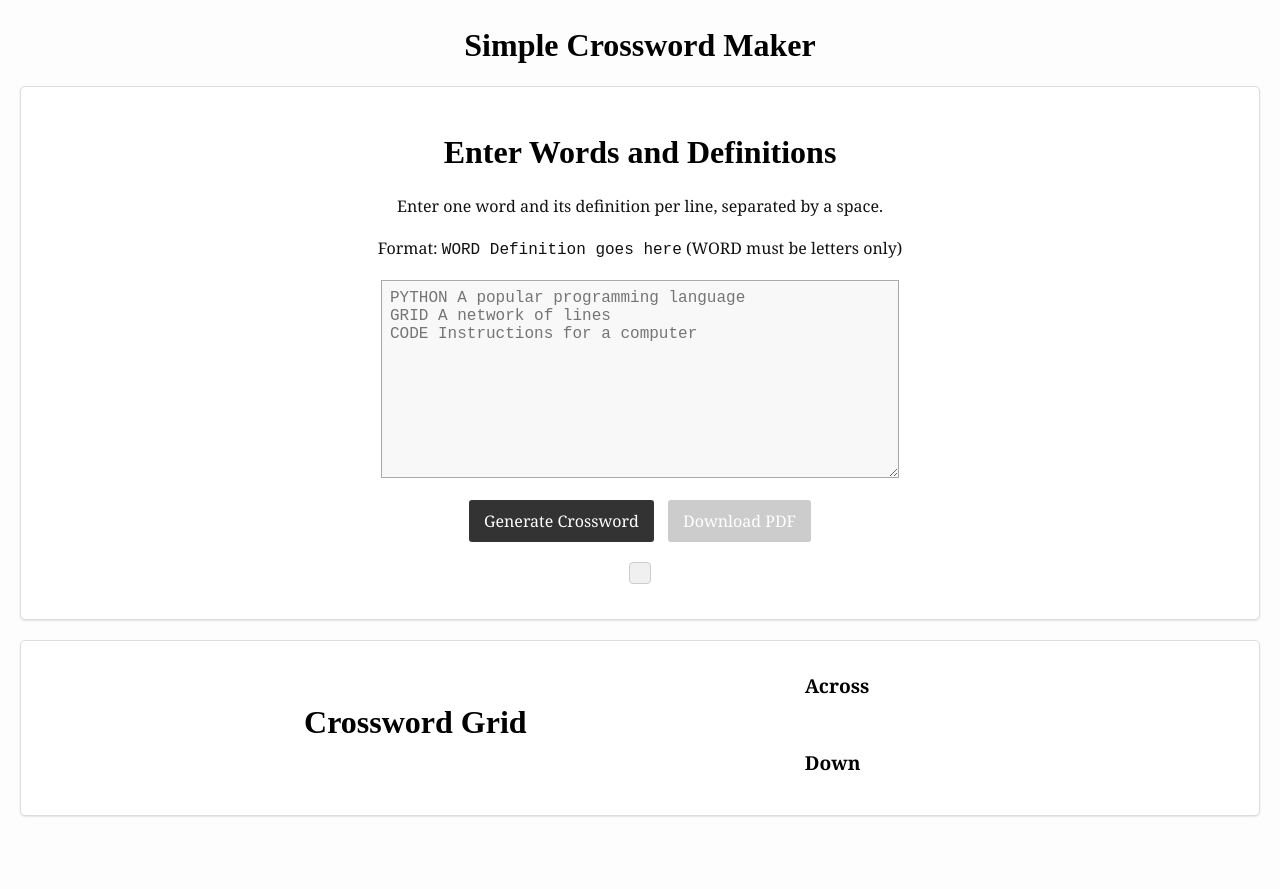
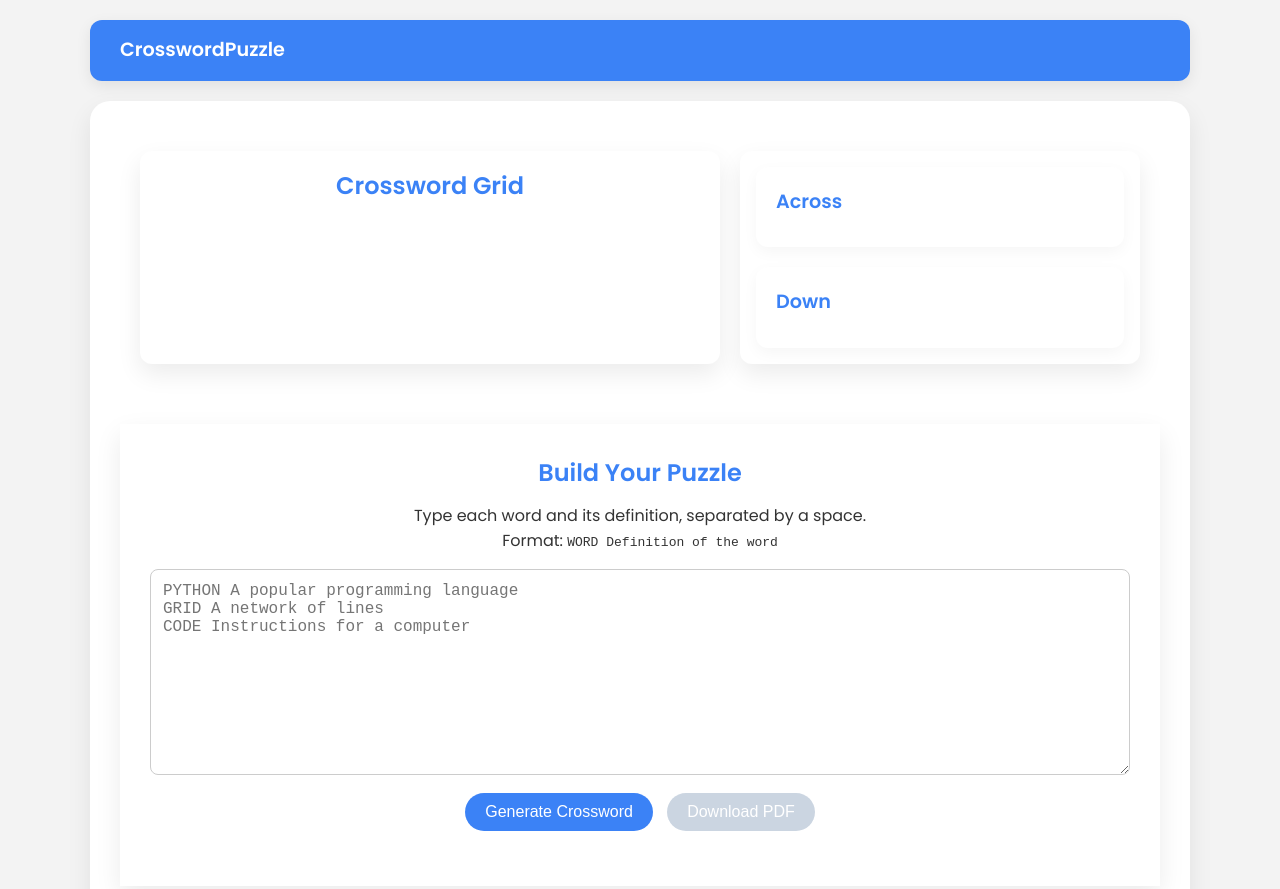
Before and after one commit to Haxxorbanz/CrosswordPuzzle, a plain HTML site: page index.html in a window 1280 px wide. Shown: the top 889 px of the page. Before the commit the page ends 836 px from the top, so only its background shows below. Drawn offline with nearby package versions, Linux system fonts and the light colour scheme.

Commit message:
updated color pallete and font

```diff
--- a/index.html
+++ b/index.html
@@ -9,45 +9,46 @@
     <script src="https://cdnjs.cloudflare.com/ajax/libs/jspdf/2.5.1/jspdf.umd.min.js"></script>
 </head>
 <body>
-    <h1>Simple Crossword Maker</h1>
 
-    <div class="input-section">
-        <h2>Enter Words and Definitions</h2>
-        <p>Enter one word and its definition per line, separated by a space.</p>
-        <p>Format: <code>WORD Definition goes here</code> (WORD must be letters only)</p>
-        <textarea id="wordInput" rows="10" cols="50" placeholder="PYTHON A popular programming language
-GRID A network of lines
-CODE Instructions for a computer"></textarea>
-        <br>
-        <button id="generateBtn">Generate Crossword</button>
-        <button id="downloadPdfBtn" disabled>Download PDF</button> <!-- Added PDF button, initially disabled -->
-        <p id="status"></p>
+      <!-- Header -->
+  <header class="header-bar">
+    <h1>CrosswordPuzzle</h1>
+  </header>
+
+
+<div class="blue-container">
+  <div class="output-section">
+    <!-- Left side: Grid -->
+    <div class="grid-container">
+      <h2>Crossword Grid</h2>
+      <div id="crossword-grid-display"></div>
     </div>
 
-    <div class="output-section">
-        <div class="grid-container">
-            <h2>Crossword Grid</h2>
-            <!-- Container for the grid display -->
-            <div id="crossword-grid-display">
-                <!-- Grid will be generated here by JavaScript -->
-            </div>
-        </div>
+    <!-- Right side: Clues -->
+    <div class="clues-container">
+      <div class="clues-list">
+        <h2>Across</h2>
+        <ul id="across-clues"></ul>
+      </div>
+      <div class="clues-list">
+        <h2>Down</h2>
+        <ul id="down-clues"></ul>
+      </div>
+    </div>
+  </div>
 
-        <div class="clues-container">
-            <div class="clues-list">
-                <h2>Across</h2>
-                <ul id="across-clues">
-                     <!-- Across clues will be generated here -->
-                </ul>
-            </div>
-            <div class="clues-list">
-                <h2>Down</h2>
-                <ul id="down-clues">
-                     <!-- Down clues will be generated here -->
-                </ul>
-            </div>
-        </div>
-    </div>
+
+<!-- Bottom full-width prompt section -->
+<div class="input-section full-width-input">
+  <h2>Build Your Puzzle</h2>
+  <p>Type each word and its definition, separated by a space.</p>
+  <p>Format: <code>WORD Definition of the word</code></p>
+  <textarea id="wordInput" rows="10" placeholder="PYTHON A popular programming language&#10;GRID A network of lines&#10;CODE Instructions for a computer"></textarea>
+  <br>
+  <button id="generateBtn">Generate Crossword</button>
+  <button id="downloadPdfBtn" disabled>Download PDF</button>
+  <p id="status"></p>
+</div>
 
     <script src="script.js"></script>
 </body>
--- a/styles.css
+++ b/styles.css
@@ -1,309 +1,291 @@
-body {
-    font-family: 'Georgia', serif;
-    line-height: 1.6;
-    margin: 10px;
-    background-color: #fdfdfd;
-    color: #111;
+/* Import Google Font */
+@import url('https://fonts.googleapis.com/css2?family=Poppins:wght@400;600&display=swap');
+
+/* Reset & Base Styles */
+* {
+    margin: 0;
+    padding: 0;
+    box-sizing: border-box;
 }
 
-h1, h2 {
-    text-align: center;
-    color: #000;
-    margin-top: 15px;
-    margin-bottom: 10px;
-    font-weight: bold;
-    font-family: 'Times New Roman', Times, serif;
+body {
+    font-family: 'Poppins', sans-serif;
+    background: linear-gradient(135deg, #f3f3f3, #f3f3f3);
+    color: #333;
+    line-height: 1.6;
+    padding: 20px;
 }
 
-.input-section, .output-section {
-    background-color: #fff;
-    padding: 15px;
-    margin-bottom: 15px;
-    border-radius: 5px;
-    box-shadow: 0 1px 2px rgba(0,0,0,0.1);
-    border: 1px solid #ddd;
+/* Header Bar */
+.header-bar {
+    background-color: #3b82f6;
+    padding: 15px 30px;
+    display: flex;
+    justify-content: flex-start;
+    align-items: center;
+    max-width: 1100px;       /* Same as .blue-container */
+    width: 100%;
+    border-radius: 12px;
+    margin: 0 auto 20px;     /* Center horizontally */
+    box-shadow: 0 5px 15px rgba(0, 0, 0, 0.08);
 }
 
+.header-bar h1 {
+    color: white;
+    font-size: 1.2rem;
+    font-weight: 600;
+    margin: 0;
+}
+
+
+
+/* Typography */
+h1 {
+    text-align: center;
+    font-size: 2.8rem;
+    color: #3b82f6;
+    margin-bottom: 10px;
+}
+
+h2 {
+    font-size: 1.5rem;
+    color: #3b82f6;
+    margin-bottom: 10px;
+    font-weight: 600;
+}
+
+/* Input Section */
 .input-section {
+    background: rgb(182, 153, 167);
+    border-radius: 15px;
+    max-width: 800px;
+    margin: 0 auto 30px;
+    padding: 30px;
+    box-shadow: 0 8px 25px rgba(0, 0, 0, 0.05);
     text-align: center;
 }
 
-textarea {
-    width: 95%;
-    max-width: none;
-    margin-bottom: 10px;
-    border: 1px solid #aaa;
-    padding: 8px;
-    font-family: monospace;
-    font-size: 0.9em;
-    background-color: #f8f8f8;
-    color: #222;
+.input-section textarea {
+    width: 100%;
+    padding: 12px;
+    border: 1px solid #cbd5e0;
+    border-radius: 8px;
+    font-size: 0.95em;
+    font-family: 'Courier New', Courier, monospace;
+    background-color: #f9fafb;
+    margin-top: 15px;
+    resize: vertical;
+    transition: border-color 0.3s;
 }
 
+.input-section textarea:focus {
+    border-color: #7f9cf5;
+    outline: none;
+}
+
+/* Buttons */
 button {
-    padding: 8px 12px;
-    background-color: #333;
+    margin: 10px 5px;
+    padding: 10px 20px;
+    border: none;
+    border-radius: 25px;
+    background: linear-gradient(135deg, #3b82f6, #3b82f6);
     color: white;
-    border: none;
-    border-radius: 3px;
+    font-size: 1em;
+    font-weight: 500;
     cursor: pointer;
-    font-size: 0.9em;
-    margin: 5px;
-    font-family: 'Georgia', serif;
-    display: inline-flex;
-    align-items: center;
-    gap: 6px;
+    transition: transform 0.2s ease, box-shadow 0.2s ease;
 }
 
 button:hover {
-    background-color: #000;
+    transform: translateY(-2px);
+    box-shadow: 0 5px 15px rgba(99, 102, 241, 0.3);
 }
 
 button:disabled {
-    background-color: #cccccc;
+    background: #cbd5e1;
     cursor: not-allowed;
-}
-
-#status {
-    margin: 15px auto;
-    color: #333;
-    background-color: #f0f0f0;
-    border: 1px solid #ccc;
-    padding: 10px;
-    border-radius: 4px;
-    font-weight: bold;
-    width: fit-content;
-    text-align: center;
-    white-space: pre-wrap;
-    transition: all 0.3s ease-in-out;
-    font-family: 'Georgia', serif;
     box-shadow: none;
 }
 
-.output-section {
-    display: flex;
-    flex-direction: column;
-    align-items: center;
-    gap: 20px;
+/* Status Message */
+#status {
+    margin-top: 15px;
+    font-weight: bold;
+    color: #4b5563;
 }
 
+/* Blue Container */
+.blue-container {
+    background-color: #ffffff;
+    padding: 30px;
+    border-radius: 20px;
+    max-width: 1100px;
+    margin: 0 auto;
+    box-shadow: 0 10px 25px rgba(0, 0, 0, 0.08);
+}
+
+/* Output Section */
+/* Output section: flex row with clues on left */
+.output-section {
+  display: flex;
+  justify-content: space-between;
+  gap: 20px;
+  flex-wrap: wrap; /* Important for smaller screens */
+  padding: 20px;
+}
+
+
+/* Clues now take the left side */
+.clues-container {
+  flex: 1;
+  min-width: 250px;
+  max-width: 400px;
+  background-color: #ffffff;
+  border-radius: 12px;
+  padding: 16px;
+  box-sizing: border-box;
+   box-shadow: 0 10px 25px rgba(0, 0, 0, 0.08);
+}
+
+/* Grid stays on the right */
 .grid-container {
-    width: 95%;
-    min-width: auto;
-    display: flex;
-    flex-direction: column;
-    align-items: center;
+  flex: 1;
+  max-width: 600px; /* Adjust based on desired size */
+  overflow-x: auto; /* Scroll if grid gets too wide */
+  background-color: #ffffff;
+  border-radius: 12px;
+  padding: 16px;
+   box-shadow: 0 10px 25px rgba(0, 0, 0, 0.08);
+}
+/* Full-width input section at bottom */
+.full-width-input {
+    margin-top: 40px;
+    width: 100%;
+    max-width: none;
+    border-radius: 0;
+    box-shadow: none;
+    background: #ffffff;
+     box-shadow: 0 10px 25px rgba(0, 0, 0, 0.08);
+}
+
+.full-width-input textarea {
+    width: 100%;
+    max-width: none;
+    font-family: 'Courier New', Courier, monospace;
+    background: #fff;
+    border: 1px solid #ccc;
+    padding: 12px;
+    font-size: 1em;
+    box-sizing: border-box;
+
+}
+
+/* Responsive: stack on smaller screens */
+@media (max-width: 768px) {
+    .output-section {
+        flex-direction: column;
+        align-items: center;
+    }
+
+    .clues-container,
+    .grid-container {
+        width: 100%;
+    }
+}
+
+/* Crossword Grid */
+.grid-container {
+    width: 100%;
+    text-align: center;
 }
 
 #crossword-grid-display {
     display: grid;
-    border: none;
-    margin-top: 15px;
-    background-color: transparent;
+    gap: 2px;
+    margin-top: 20px;
+    justify-content: center;
 }
 
 .grid-cell {
-    background-color: black; /* Default: black for empty cells */
-    border: 0.5px solid #888;
-    width: 25px;
-    height: 25px;
+    width: 35px;
+    height: 35px;
+    background-color: #d2e3ff;
+    border: 1px solid #ccc;
+    color: #000;
+    font-weight: bold;
+    font-size: 14px;
     display: flex;
+    align-items: center;
     justify-content: center;
-    align-items: center;
     position: relative;
-    box-sizing: border-box;
-    font-size: 14px;
-    font-weight: bold;
-    text-transform: uppercase;
-    color: black;
-    user-select: none;
-    -webkit-user-select: none;
-    -moz-user-select: none;
-    -ms-user-select: none;
 }
 
 .letter-cell {
     background-color: white;
-    color: black;
-}
-
-.grid-cell:not(.letter-cell) {
-    background-color: black;
+    color: #111;
 }
 
 .clue-number {
     position: absolute;
-    top: 1px;
-    left: 2px;
-    font-size: 8px;
-    font-weight: normal;
-    color: #eee;
-    line-height: 1;
-    pointer-events: none;
+    top: 2px;
+    left: 4px;
+    font-size: 9px;
+    color: #777;
 }
 
+/* Clues Section */
 .clues-container {
-    width: 95%;
-    min-width: auto;
     display: flex;
     flex-direction: column;
-    gap: 15px;
+    gap: 20px;
+}
+
+.clues-list {
+    background: white;
+    padding: 20px;
+    border-radius: 12px;
+    box-shadow: 0 5px 15px rgba(0, 0, 0, 0.04);
 }
 
 .clues-list h2 {
-    font-size: 1em;
-    margin-top: 10px;
-    margin-bottom: 5px;
-    text-align: center;
-    font-family: 'Georgia', serif;
+    font-size: 1.2rem;
+    margin-bottom: 10px;
+    color: #3b82f6;
 }
 
 .clues-list ul {
     list-style-type: none;
-    padding-left: 15px;
+    padding-left: 0;
 }
 
 .clues-list li {
-    margin-bottom: 5px;
-    font-size: 0.85em;
-    color: #111;
-    font-family: 'Georgia', serif;
+    font-size: 0.95em;
+    margin-bottom: 6px;
+    color: #374151;
 }
 
-/* Tablet and Desktop */
+/* Responsive Layout */
 @media (min-width: 768px) {
-    body {
-        margin: 20px;
-        font-size: 16px;
-    }
-
-    h1, h2 {
-        font-size: 2em;
-        margin-top: 20px;
-        margin-bottom: 15px;
-    }
-
-    .input-section, .output-section {
-        padding: 20px;
-        margin-bottom: 20px;
-    }
-
-    textarea {
-        width: 80%;
-        max-width: 500px;
-        font-size: 1em;
-    }
-
-    button {
-        padding: 10px 15px;
-        font-size: 1em;
-    }
-
-    #status {
-        font-size: 1em;
-        text-align: left;
-    }
-
     .output-section {
         flex-direction: row;
-        flex-wrap: wrap;
-        justify-content: center;
-        gap: 30px;
+        justify-content: space-between;
     }
 
     .grid-container {
-        flex-basis: 60%;
-        min-width: 300px;
+        flex: 2;
+    }
+
+    .clues-container {
+        flex: 1.5;
+    }
+
+    .clues-list {
+        width: 100%;
     }
 
     .grid-cell {
         width: 30px;
         height: 30px;
-        font-size: 16px;
-    }
-
-    .clue-number {
-        font-size: 9px;
-    }
-
-    .clues-container {
-        flex-basis: 35%;
-        min-width: 250px;
-        gap: 20px;
-    }
-
-    .clues-list h2 {
-        font-size: 1.2em;
-        text-align: left;
-    }
-
-    .clues-list li {
-        font-size: 0.9em;
     }
 }
-
-/* Print Styles */
-@media print {
-    body {
-        margin: 0;
-        background-color: #fff;
-        font-size: 10pt;
-    }
-
-    .input-section, button, #generateBtn, #downloadPdfBtn {
-        display: none;
-    }
-
-    .output-section {
-        box-shadow: none;
-        border: none;
-        padding: 0;
-        margin: 0;
-        flex-direction: column;
-        gap: 15px;
-    }
-
-    .grid-container, .clues-container {
-        flex-basis: auto;
-        width: 100%;
-        page-break-inside: avoid;
-    }
-
-    .letter-cell {
-        border: 0.5px solid #000 !important;
-        background-color: white !important;
-    }
-
-    .grid-cell {
-        width: 25px !important;
-        height: 25px !important;
-        font-size: 12px !important;
-    }
-
-    .grid-cell:not(.letter-cell) {
-        background-color: black !important;
-    }
-
-    .clue-number {
-        font-size: 7px !important;
-    }
-
-    h1, h2 {
-        text-align: left;
-        margin-bottom: 10px;
-        font-size: 14pt;
-    }
-
-    .clues-list h2 {
-        font-size: 12pt;
-    }
-
-    .clues-list li {
-        font-size: 9pt;
-        margin-bottom: 3px;
-    }
-
-    #status {
-        display: none;
-    }
-}
```
